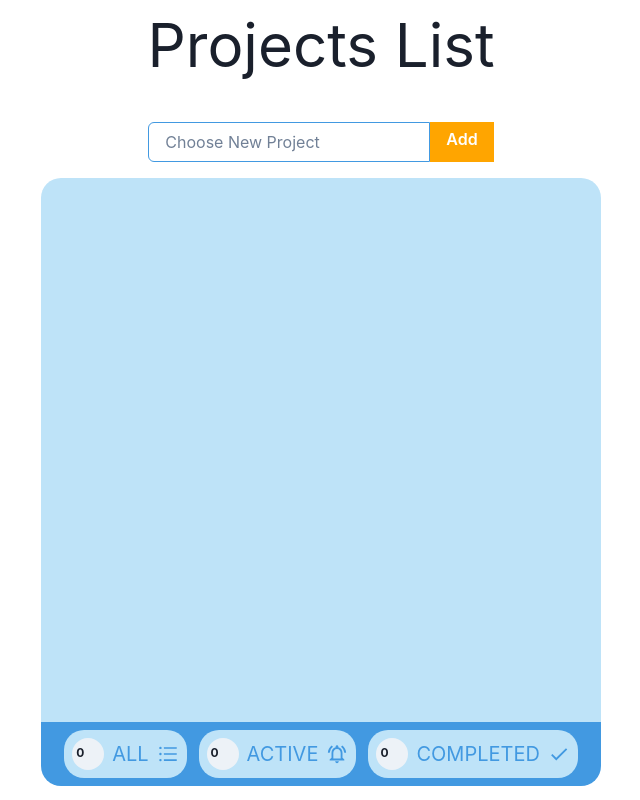
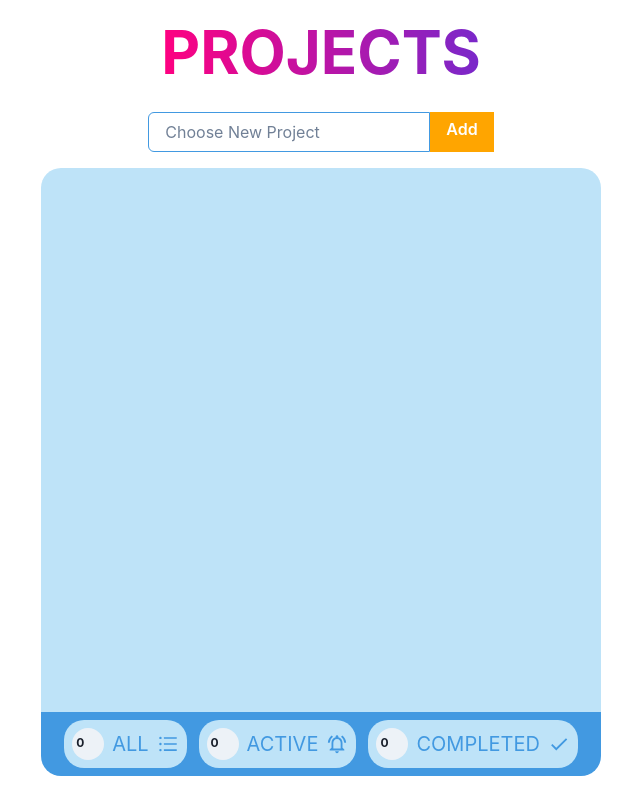
Before and after one commit to Kraitcer/uptrade-todo, a React (Create React App) app: page / in a window 1280 px wide. Shown: the whole page, without its empty margins (319-959 px from the left). Built offline with nearby package versions, Linux system fonts and the light colour scheme.

Commit message:
Start to work with ProjectsTsk section

```diff
--- a/src/UI Components/NotationPad.tsx
+++ b/src/UI Components/NotationPad.tsx
@@ -75,7 +75,7 @@ export const NotationPad = ({
         justifyContent={"center"}
         alignItems={"center"}
         cursor={"pointer"}
-        onClick={() => navigate("/projectstaskbord")}
+        onClick={() => navigate("/projectstaskbord", { state: task })}
         // flexDirection={"raw"}
       >
         <Flex>
--- a/src/components/ProjectsList.tsx
+++ b/src/components/ProjectsList.tsx
@@ -1,5 +1,5 @@
 import { useEffect, useReducer, useState } from "react";
-import { Flex, VStack, Text } from "@chakra-ui/react";
+import { Flex, VStack, Text, Heading } from "@chakra-ui/react";
 import { projectsReducer } from "../store/projectsReducer";
 import {
   MdDone,
@@ -90,9 +90,17 @@ const ProjectsList = () => {
       alignItems={"center"}
       w={"100%"}
     >
-      <Text fontSize={60} mb={2}>
-        Projects List
-      </Text>
+      <Heading
+        fontSize={{ base: "4xl", sm: "5xl", md: "6xl" }}
+        fontWeight="bold"
+        textAlign="center"
+        textTransform={"uppercase"}
+        bgGradient="linear(to-l, #7928CA, #FF0080)"
+        bgClip="text"
+        mt={4}
+      >
+        Projects
+      </Heading>
       <VStack gap={0} mt={6}>
         <AddProject
           addTodo={addProject}
--- a/src/components/ProjectsTasks.tsx
+++ b/src/components/ProjectsTasks.tsx
@@ -1,7 +1,38 @@
-import React from "react";
+import { Container, Flex, Heading, SimpleGrid, VStack } from "@chakra-ui/react";
+import { useLocation, useNavigate } from "react-router-dom";
+import { Projects } from "./ProjectsList";
 
 const ProjectsTasks = () => {
-  return <div>ProjectsTasks</div>;
+  let { state: currentProject } = useLocation();
+  console.log(currentProject);
+  return (
+    <VStack justifyContent={"center"} alignItems={"center"}>
+      <Heading
+        fontSize={{ base: "4xl", sm: "5xl", md: "6xl" }}
+        fontWeight="bold"
+        textAlign="center"
+        textTransform={"uppercase"}
+        bgGradient="linear(to-l, #7928CA, #FF0080)"
+        bgClip="text"
+        mt={4}
+      >
+        {currentProject.task}
+      </Heading>
+      {/* <Container> */}
+      <SimpleGrid columns={{ base: 1, md: 3 }} spacing={{ base: 4, md: 4 }}>
+        <Flex w={"560px"} h={"14rem"} bg={"orange.300"}>
+          Queue
+        </Flex>
+        <Flex w={"560px"} h={"14rem"} bg={"blue.300"}>
+          Development
+        </Flex>
+        <Flex w={"560px"} h={"14rem"} bg={"pink.300"}>
+          Done
+        </Flex>
+      </SimpleGrid>
+      {/* </Container> */}
+    </VStack>
+  );
 };
 
 export default ProjectsTasks;
```
